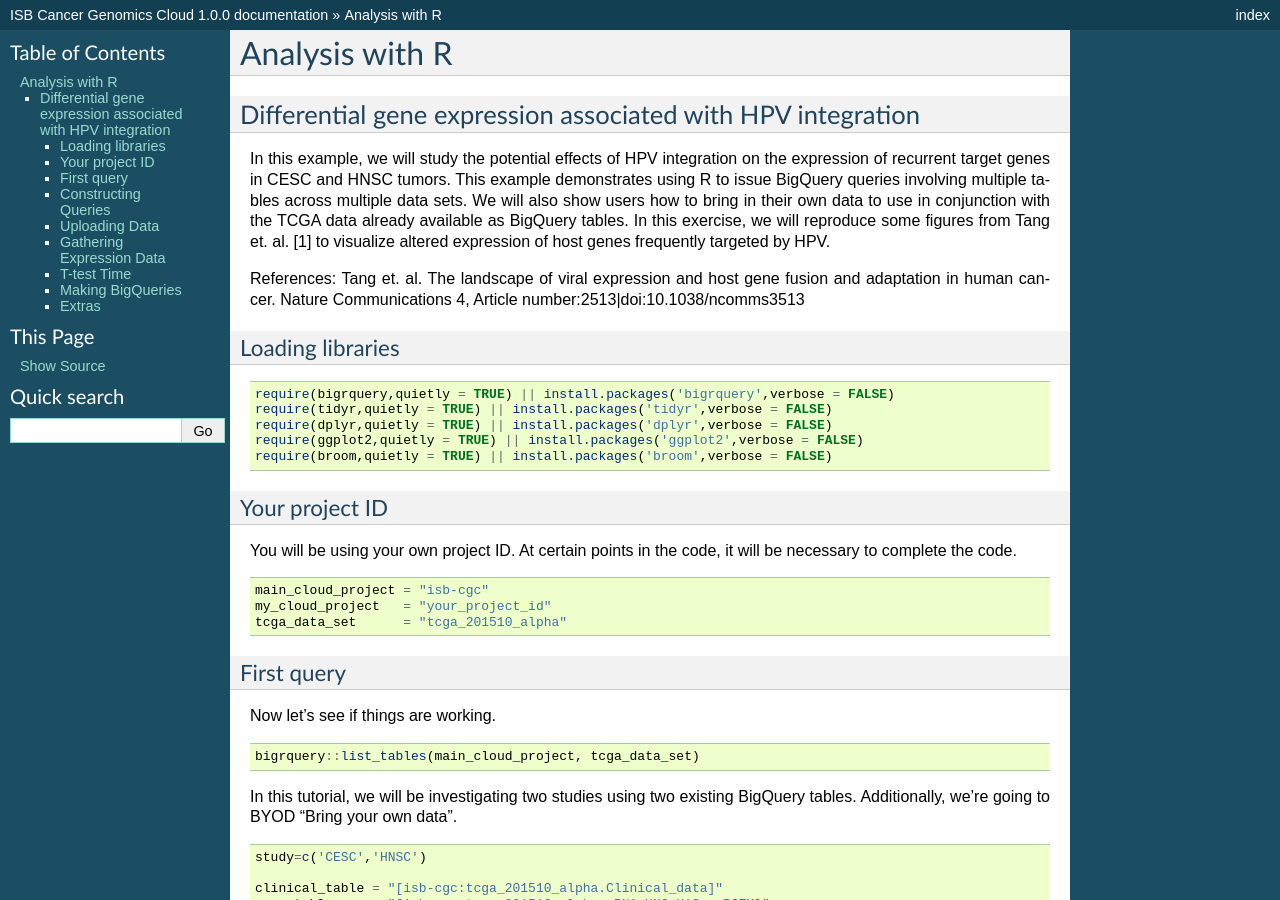
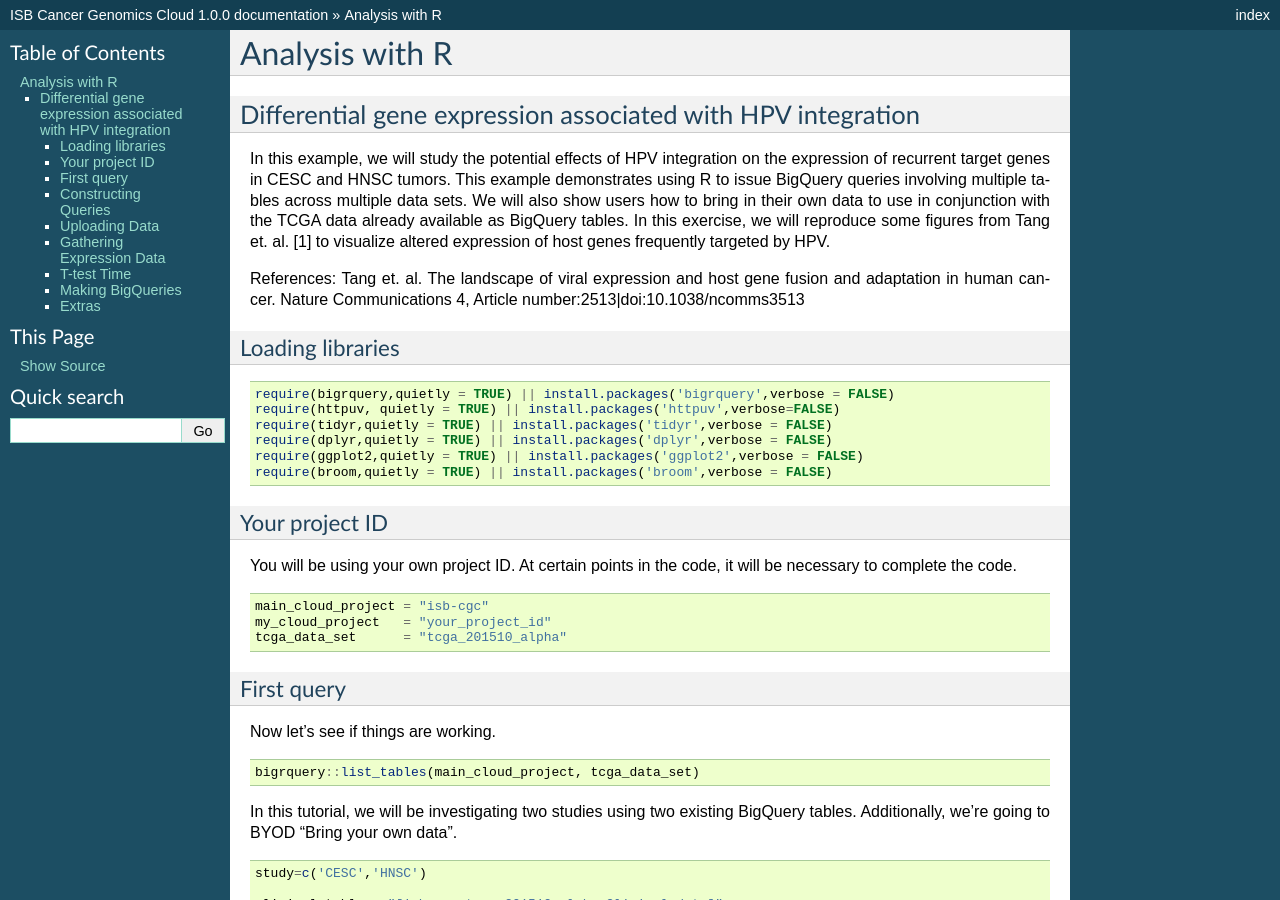
Before and after one commit to isb-cgc/readthedocs, a Sphinx documentation site: the page built from docs/source/sections/workshop/Workshop_R_tut.rst, in a window 1280 px wide and 900 px high. Built offline with Sphinx 7.4.7, drawn with Linux system fonts in a browser that asks for light colours.

Commit message:
update to R workshop

```diff
--- a/docs/source/sections/workshop/Workshop_R_tut.rst
+++ b/docs/source/sections/workshop/Workshop_R_tut.rst
@@ -23,6 +23,7 @@ Loading libraries
 .. code-block:: r
 
     require(bigrquery,quietly = TRUE) || install.packages('bigrquery',verbose = FALSE)
+    require(httpuv, quietly = TRUE) || install.packages('httpuv',verbose=FALSE)
     require(tidyr,quietly = TRUE) || install.packages('tidyr',verbose = FALSE)
     require(dplyr,quietly = TRUE) || install.packages('dplyr',verbose = FALSE)
     require(ggplot2,quietly = TRUE) || install.packages('ggplot2',verbose = FALSE)
```
